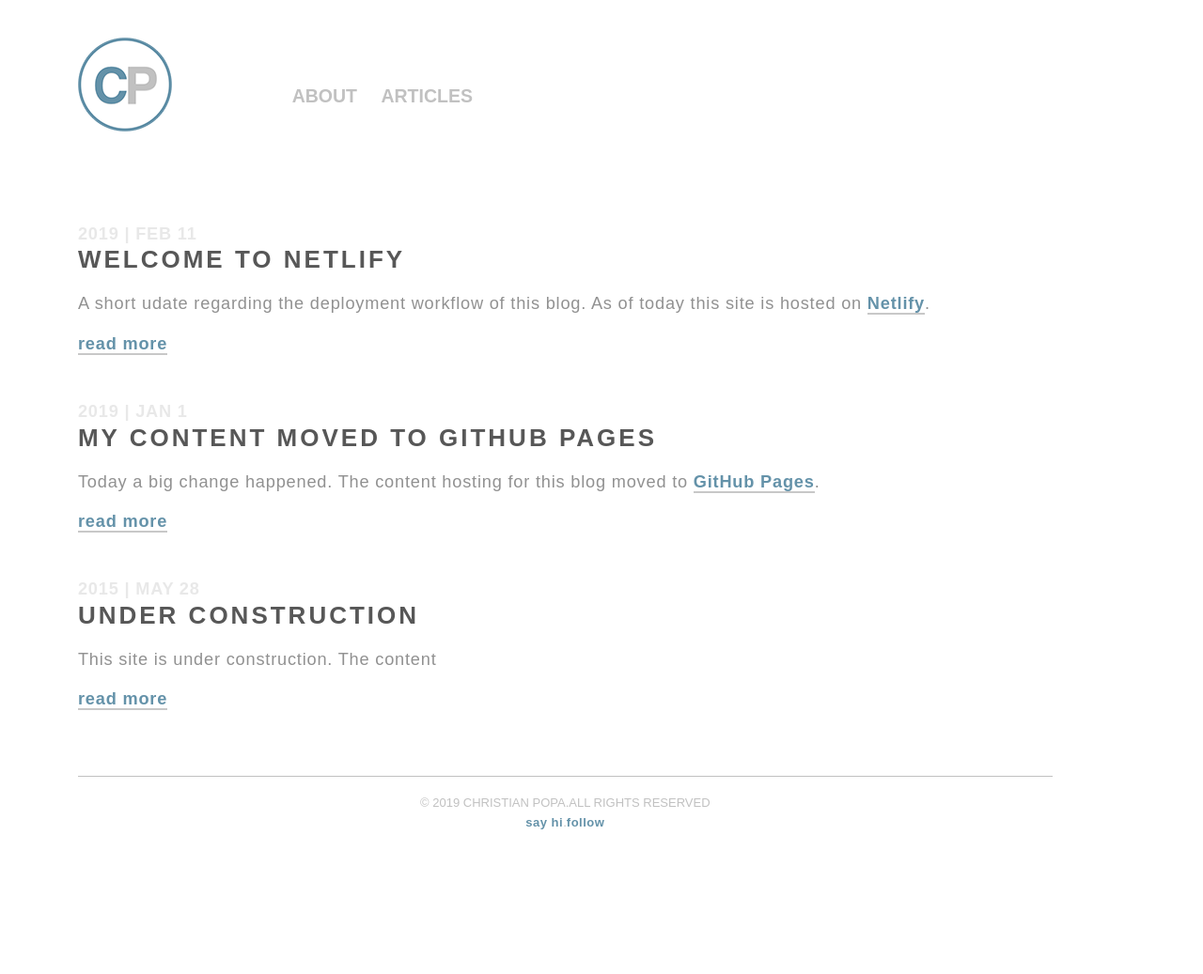
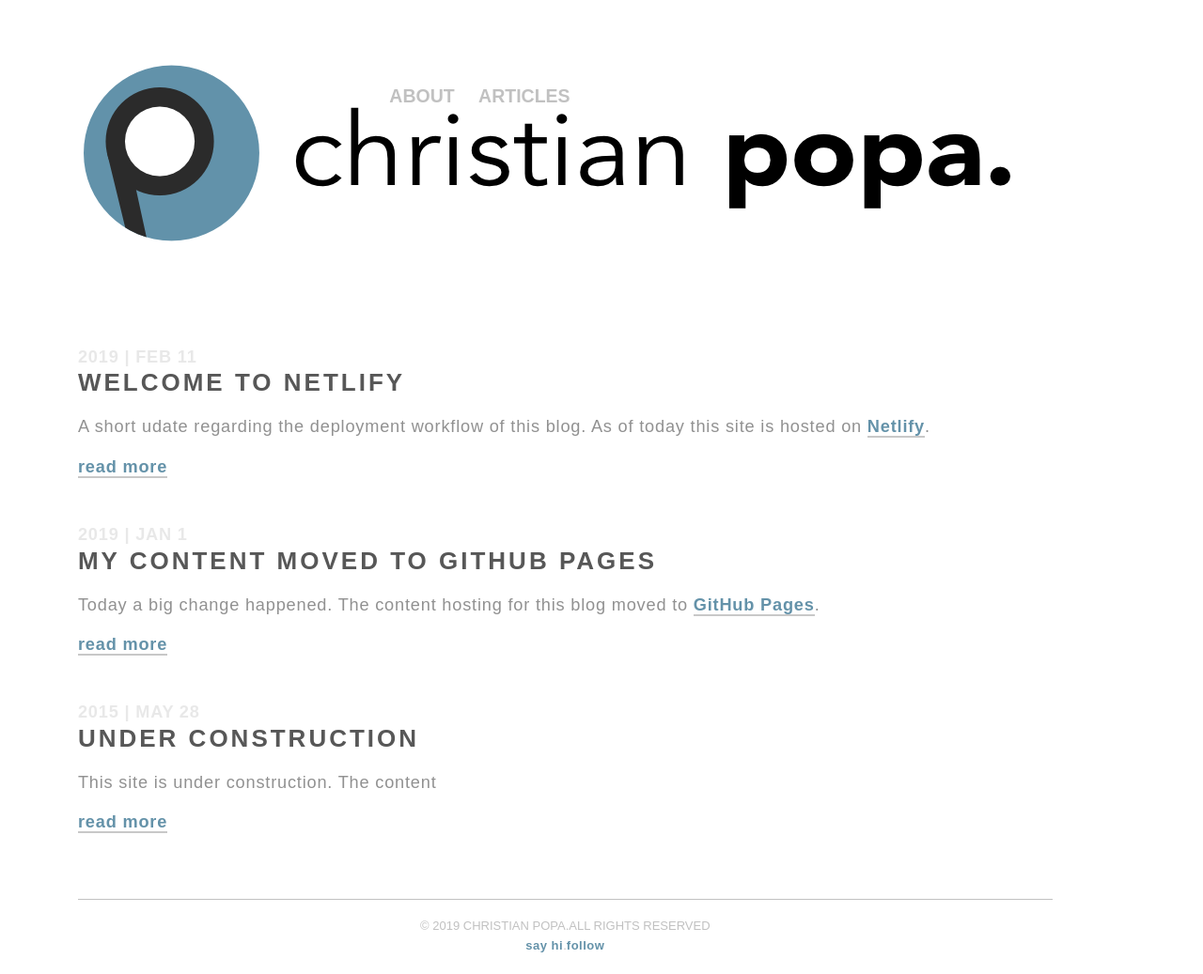
Before and after one commit to cristego/cristego.github.io, a Jekyll site: the page built from articles/index.html, in a window 1280 px wide. Shown: the whole page at 94% size. Built offline with Jekyll 4.4.1, drawn with Linux system fonts in a browser that asks for light colours; the list of posts is cut into pages by our own code; before the commit the page ends 906 px from its top, so only the background shows below that.

Commit message:
update logo

```diff
--- a/_layouts/default_page.html
+++ b/_layouts/default_page.html
@@ -5,7 +5,7 @@
 <header>
 <div id="siteLogo">
 <!-- <h1><a href="{{ site.url }}">c p</a></h1> -->
-<a href="{{ site.url }}"><img id="logo_img" src="{{ "/media/cp_logo.png" | prepend: site.url }}"></img></a>
+<a href="{{ site.url }}"><img id="logo_img" src="{{ "/media/cplogo_new_s.png" | prepend: site.url }}"></img></a>
 </div>
 <div id="nav_header">
 <ul>
--- a/css/core.css
+++ b/css/core.css
@@ -162,7 +162,7 @@ footer {
 
 #siteLogo {
 	float: left;
-	width: 20%;
+	width: 30%;
 	font-weight:900;
 	font-size: 5em;
   margin-top: 40px;
@@ -198,7 +198,7 @@ footer {
 
 #nav_header {
 	float: left;
-	width: 79%;
+	width: 69%;
 	font-weight:700;
 	text-align: left;
 	margin-left: 1%;
```
Also changed, not shown: media/cplogo_new_l.png (added), media/cplogo_new_s.png (added), media/favicon.png.
